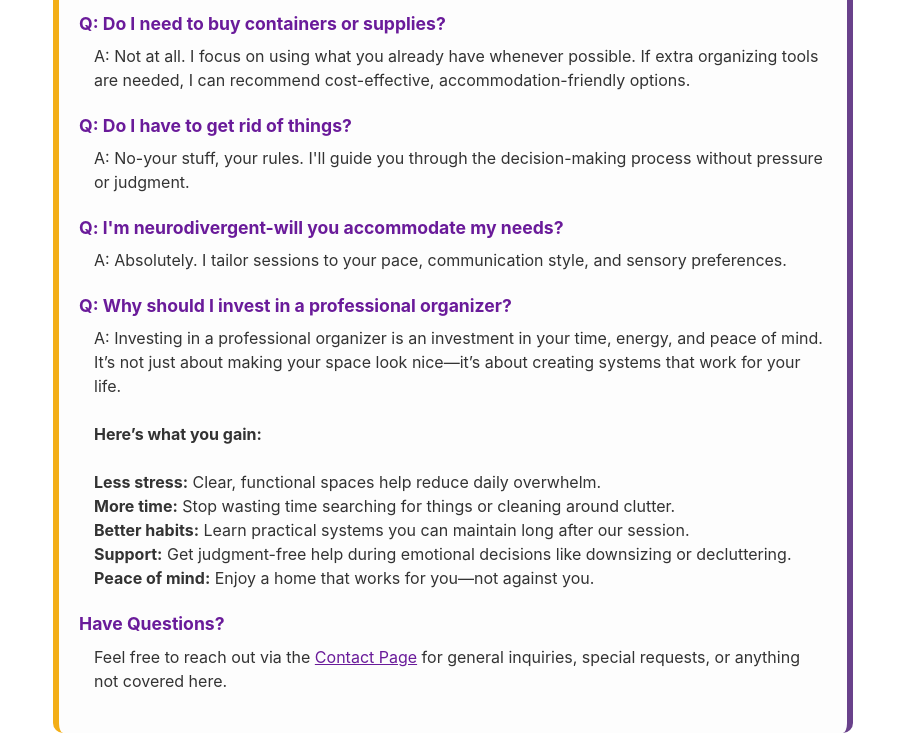
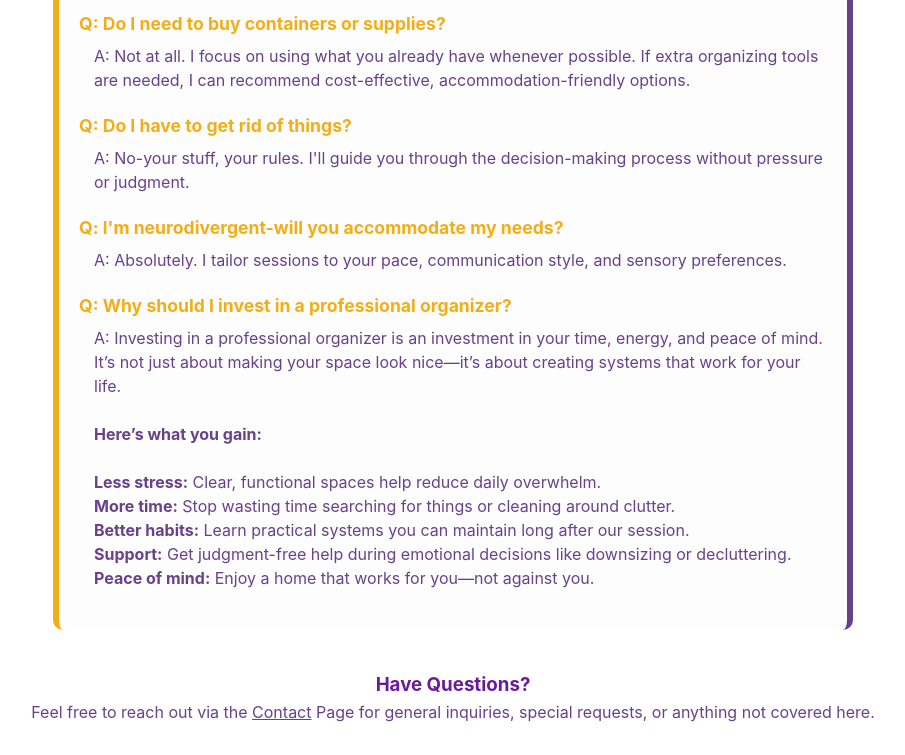
Before and after one commit to janafw/organicebyjw, a plain HTML site: page faq.html in a window 1280 px wide. Shown: the part 1293-2048 px from the top of the page, without its empty margins (187-1092 px from the left). Drawn offline with Linux system fonts and the light colour scheme.

Commit message:
Update faq.html

```diff
--- a/faq.html
+++ b/faq.html
@@ -71,14 +71,14 @@
     }
     .faq-question {
       font-weight: bold;
-      color: #6a1b9a;
+      color: #f3ae17;
       margin-bottom: 6px;
       font-size: 1.1rem;
     }
     .faq-answer {
       margin-left: 15px;
       line-height: 1.5;
-      color: #333333;
+      color: #69418b;
       font-size: 1rem;
     }
 .social-links {
@@ -304,17 +304,16 @@
 <strong>Support:</strong> Get judgment-free help during emotional decisions like downsizing or decluttering.
 <p>
 <strong>Peace of mind:</strong> Enjoy a home that works for you—not against you. </div>
-    </div>
-    </div>
 
-  <div class="faq-item">
-  <div class="faq-question">Have Questions?</div>
-  <div class="faq-answer">
-    Feel free to reach out via the <a href="contact.html" style="color: #6a1b9a; text-decoration: underline;">Contact Page</a> for general inquiries, special requests, or anything not covered here.
-  </div>
-</div>
 
 </section>
+
+<div class="step" style="text-align: center;">
+  <h3 style="color: #6a1b9a; margin: 0;">Have Questions?</h3>
+  <p style="margin: 0; color: #69418b;">
+  Feel free to reach out via the <a href="contact.html"><u>Contact</u></a> Page for general inquiries, special requests, or anything not covered here.
+  </p>
+</div>
 
 
   <footer>
```
